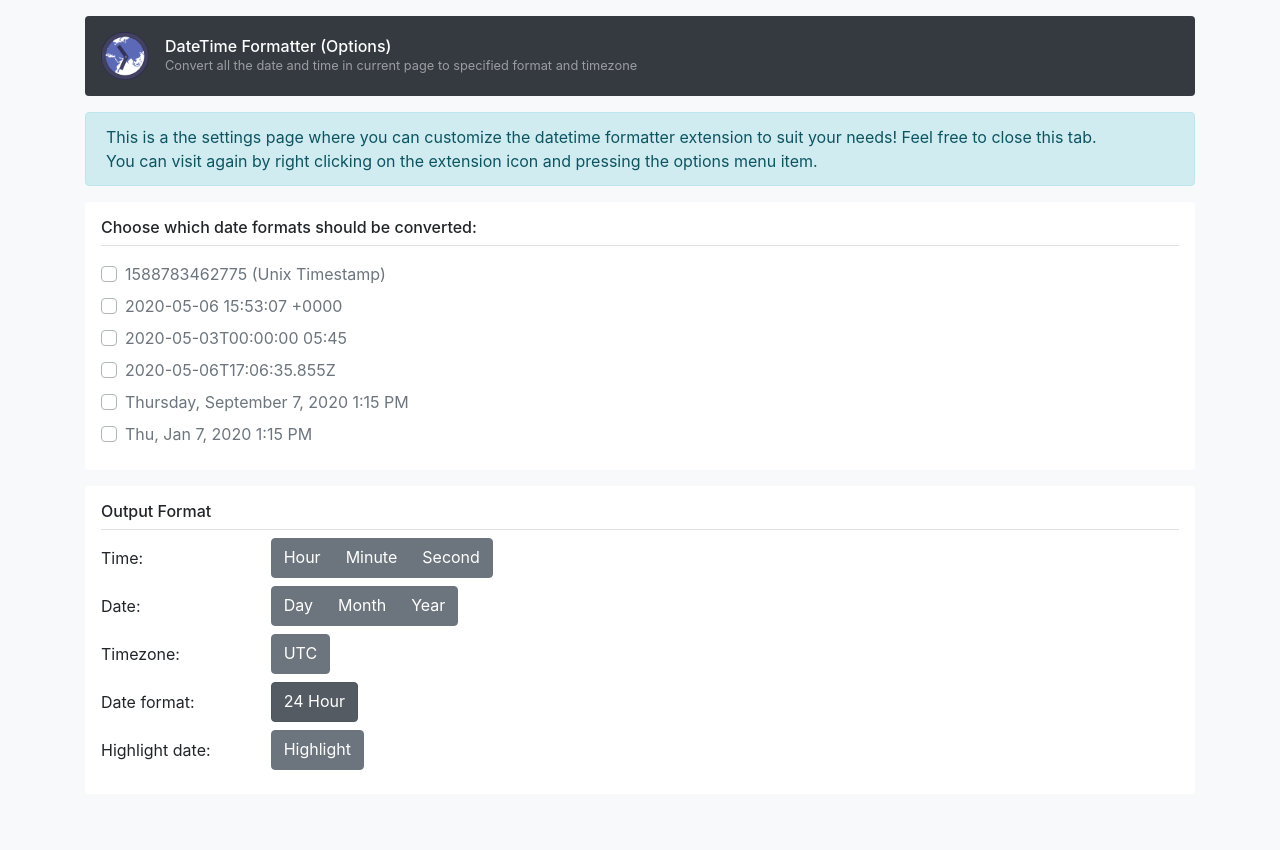
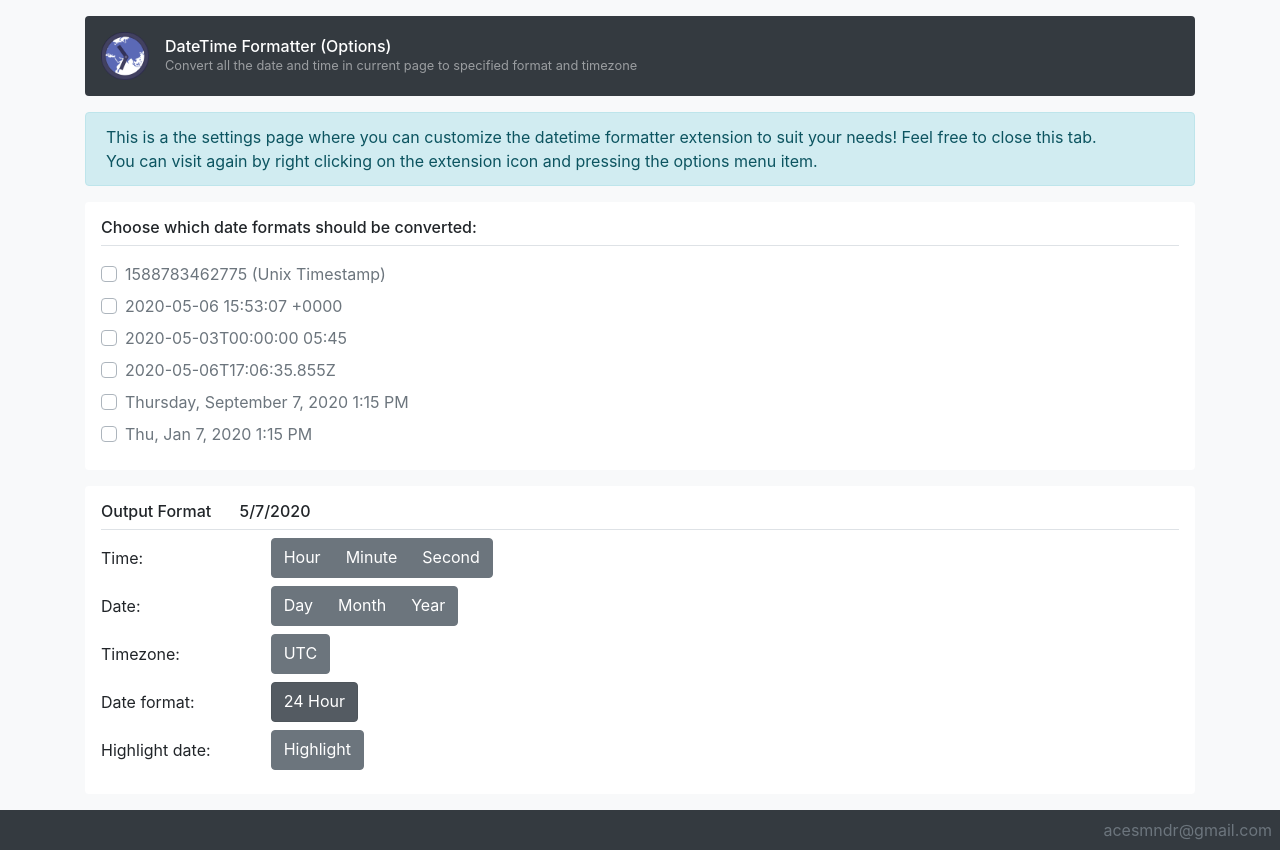
Before and after one commit to Acesmndr/datetime-formatter-chrome-extension, a browser extension: page options/options.html in a window 1280 px wide. Both pictures are taken after a click on the element "24 Hour". Before the commit the page ends 810 px from the top, so only its background shows below. Drawn offline with nearby package versions, Linux system fonts and the light colour scheme; files whose address does not match are found by name.

Commit message:
Add output format for viewing

```diff
--- a/options/options.html
+++ b/options/options.html
@@ -49,7 +49,7 @@
       </div>
 
       <div class="my-3 p-3 bg-white rounded box-shadow">
-        <h6 class="border-bottom border-gray pb-2 mb-0">Output Format</h6>
+        <h6 class="border-bottom border-gray pb-2 mb-0">Output Format <span class="ml-4" id="outputFormat"></span></h6>
         <div class="my-2 row">
           <label class="mt-2 col-2">Time:</label>
           <div class="btn-group btn-group-toggle" data-toggle="buttons">
@@ -112,7 +112,12 @@
           </div>
         </div>
       </div>
-      <script src="./options.js"></script>
     </main>
+    <footer class="footer bg-dark footer-1 p-2">
+      <div class="text-right">
+        <span><a href="mailto:acesmndr@gmail.com" class="text-muted">acesmndr@gmail.com</a></span>
+      </div>
+    </footer>
+    <script src="./options.js"></script>
   </body>
 </html>
--- a/options/options.js
+++ b/options/options.js
@@ -1,3 +1,21 @@
+const generateOutputDate = (format) => {
+  return new Date().toLocaleDateString('en-US', {
+    year: format.year ? 'numeric' : undefined,
+    month: format.month ? 'short' : undefined,
+    day: format.day ? '2-digit' : undefined,
+    hour: format.hour ? '2-digit' : undefined,
+    minute: format.minute ? '2-digit' : undefined,
+    second: format.second ? '2-digit' : undefined,
+    hour12: !format.hour24,
+    timeZone: format.utc ? 'utc' : Intl.DateTimeFormat().resolvedOptions().timeZone ,
+  });
+};
+
+const updateOutput = (format) => {
+  const outputDate = generateOutputDate(format);
+  document.querySelector('#outputFormat').innerHTML = format.highlight ? `<mark>${outputDate}</mark>` : outputDate;
+};
+
 (function(){
   let regexList, outputFormat;
   chrome.storage.local.get(storeData => {
@@ -15,6 +33,7 @@
           document.querySelector(`label[for=${outputKey}]`).classList.add('active');
         }
       });
+      updateOutput(outputFormat);
     }
   });
 
@@ -27,8 +46,10 @@
       } else {
         outputFormat[targetName] = e.target.checked;
       }
-      chrome.storage.local.set({ regexList, outputFormat });
-      e.target.checked ? document.querySelector(`label[for=${targetName}]`).classList.add('active') : document.querySelector(`label[for=${targetName}]`).classList.remove('active');
+      chrome.storage.local.set({ regexList, outputFormat }, () => {
+        updateOutput(outputFormat);
+        e.target.checked ? document.querySelector(`label[for=${targetName}]`).classList.add('active') : document.querySelector(`label[for=${targetName}]`).classList.remove('active');
+      });
     });
   });
 })();
```
Also changed, not shown: backgroundscripts/background.js (+6 -6 lines).
